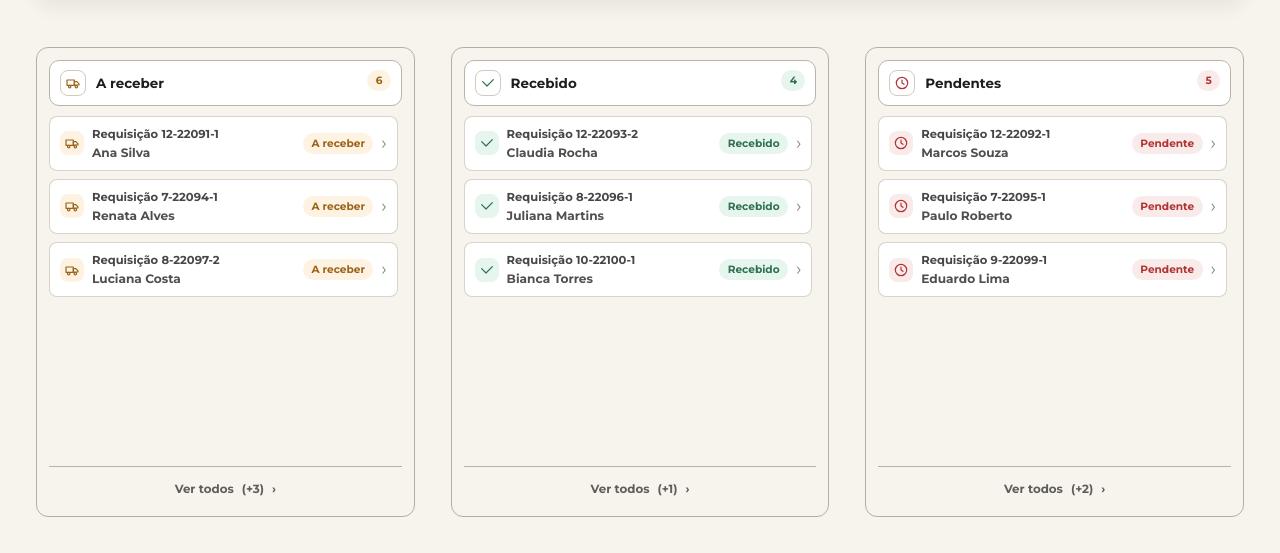
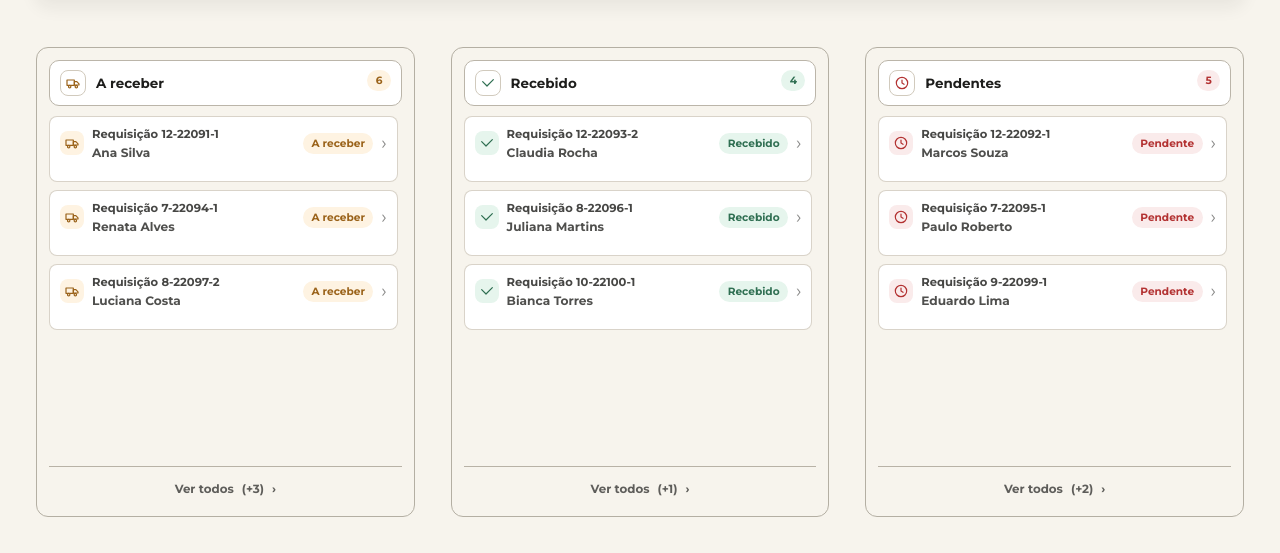
Before and after one commit to Pharmes/controle_recebimentos, a website built with Vite: page index.html in a window 1280 px wide. Shown: the part 318-871 px from the top of the page. Built offline with nearby package versions, Linux system fonts and the light colour scheme; files whose address does not match are found by name.

Commit message:
Fix kanban card sizing when expanded

```diff
--- a/src/style.css
+++ b/src/style.css
@@ -592,8 +592,11 @@ p {
 }
 
 .column-body {
+  flex: 1 1 auto;
+  min-height: 0;
   padding-top: 10px;
   display: grid;
+  grid-auto-rows: max-content;
   gap: 8px;
   align-content: start;
   overflow-y: auto;
@@ -624,6 +627,7 @@ p {
 }
 
 .formula-card {
+  min-height: 66px;
   padding: 0;
   overflow: hidden;
   border: 1px solid color-mix(in srgb, var(--border) 82%, transparent);
```
